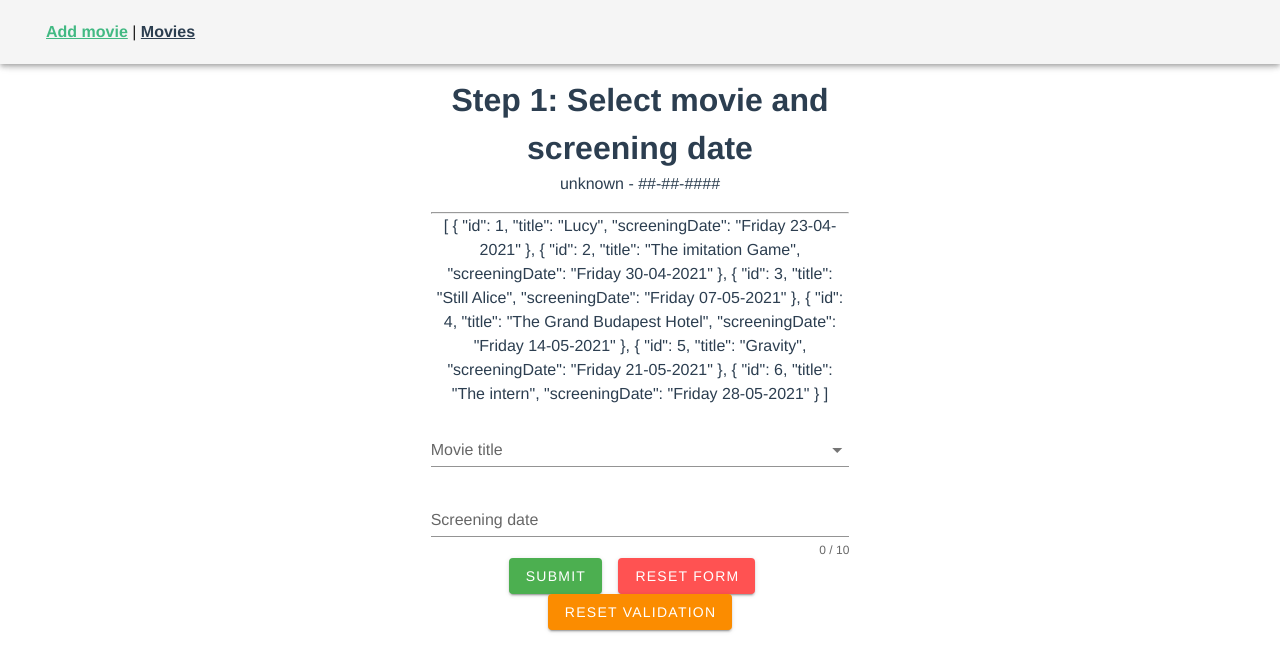
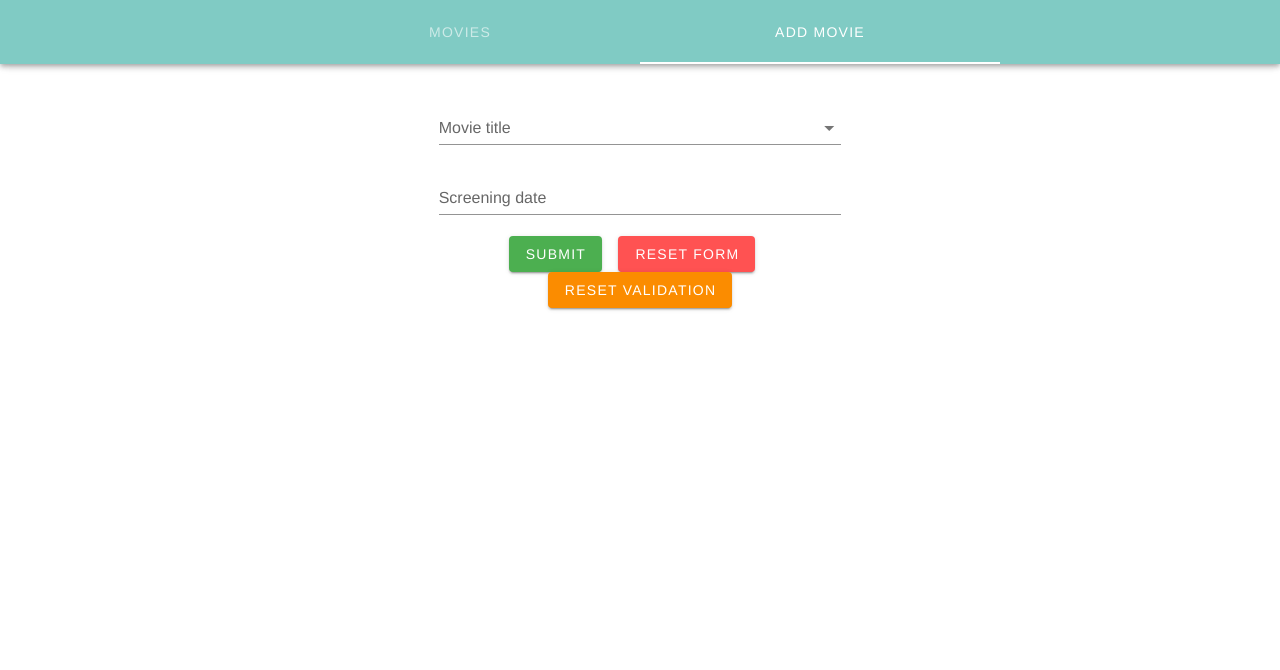
Before and after one commit to Hiltsje/gpal-assignment, a Vue app: page / in a window 1280 px wide. Shown: the top 670 px of the page. Built offline with nearby package versions, Linux system fonts and the light colour scheme.

Commit message:
add minor refactoring and navbar styling

```diff
--- a/src/App.vue
+++ b/src/App.vue
@@ -1,10 +1,14 @@
 <template>
 	<v-app>
-		<v-app-bar app>
-			<div id="nav">
-				<router-link to="/">Add movie</router-link> |
-				<router-link to="/movies">Movies</router-link>
-			</div>
+		<v-app-bar
+				color="teal lighten-3"
+				dark
+				app
+		>
+			<v-tabs fixed-tabs>
+				<v-tab to="/movies">Movies</v-tab>
+				<v-tab to="/">Add movie</v-tab>
+			</v-tabs>
 		</v-app-bar>
 
 		<v-main>
@@ -28,16 +32,4 @@
 		color: #2c3e50;
 	}
 
-	#nav {
-		padding: 30px;
-
-		a {
-			font-weight: bold;
-			color: #2c3e50;
-
-			&.router-link-exact-active {
-				color: #42b983;
-			}
-		}
-	}
 </style>
--- a/src/router/index.js
+++ b/src/router/index.js
@@ -1,7 +1,7 @@
 import Vue from 'vue'
 import VueRouter from 'vue-router'
 
-Vue.use(VueRouter)
+Vue.use(VueRouter);
 
 const routes = [
   {
@@ -14,12 +14,12 @@ const routes = [
     name: 'Movies',
     component: () => import('../views/Movies.vue')
   }
-]
+];
 
 const router = new VueRouter({
   mode: 'history',
   base: process.env.BASE_URL,
   routes
-})
+});
 
 export default router
--- a/src/views/AddMovies.vue
+++ b/src/views/AddMovies.vue
@@ -1,15 +1,11 @@
 <template>
-	<v-row no-gutters>
-		<v-col cols="12" offset-sm="1" sm="10" offset-md="2" md="8" offset-lg="4" lg="4" >
-
-			<h1>Step 1: Select movie and screening date</h1>
-			<p>{{movie.title ? movie.title : 'unknown'}} - {{movie.screeningDate ? movie.screeningDate : '##-##-####'}} </p>
-			<hr>
-			<p> {{storeMovies}}</p>
+	<v-row>
+		<v-col cols="12" offset-sm="1" sm="10" offset-md="2" md="8" offset-lg="4" lg="4">
 			<v-form
 					ref="form"
 					v-model="valid"
 					lazy-validation
+					class="mt-6"
 			>
 				<v-select
 						v-model="movie.title"
@@ -20,12 +16,10 @@
 				></v-select>
 				<v-text-field
 						v-model="movie.screeningDate"
-						:counter="10"
 						:rules="screeningDateRules"
 						label="Screening date"
 						required
 				></v-text-field>
-
 
 				<v-btn
 						:disabled="!valid"
@@ -35,7 +29,6 @@
 				>
 					Submit
 				</v-btn>
-
 				<v-btn
 						color="error"
 						class="mr-4"
@@ -43,7 +36,6 @@
 				>
 					Reset Form
 				</v-btn>
-
 				<v-btn
 						color="warning"
 						@click="resetValidation"
@@ -72,11 +64,6 @@
 				title: null,
 				screeningDate: null
 			},
-
-			movies: [{
-				title: 'vue title',
-				screeningDate: 'vue date'
-			}],
 			upcommingTitles: [
 				'Tulipani!',
 				'the Guernsey Literary and Potato Peel Pie Society',
@@ -94,30 +81,22 @@
 				visible: false
 			}
 		}),
-		computed: {
-			storeMovies () {
-				return this.$store.state.movies
-			}
-		},
 		methods: {
-			createMovie () {
-				this.$store.commit('createMovie',this.movie);
+			createMovie() {
+				this.$store.commit('createMovie', this.movie);
 				this.snackbar.text = this.movie.title + ' has been added';
 				this.snackbar.visible = true;
 			},
 			submitMovie() {
-				if(this.$refs.form.validate()) {
+				if (this.$refs.form.validate()) {
 					this.createMovie();
 				}
-				console.log('submit clicked');
-
 			},
 			validate() {
 				this.$refs.form.validate()
 			},
 			reset() {
-				this.$refs.form.reset()
-				this.decrement();
+				this.$refs.form.reset();
 			},
 			resetValidation() {
 				this.$refs.form.resetValidation()
--- a/src/views/Movies.vue
+++ b/src/views/Movies.vue
@@ -1,11 +1,8 @@
 <template>
-	<div>
-		<v-row no-gutters>
+	<div class="mt-10">
+		<v-row>
 			<v-col cols="12" offset-sm="1" sm="10" offset-md="2" md="8" offset-lg="4" lg="4">
-				<h1>Movies</h1>
-
-
-				<v-row no-gutters>
+				<v-row>
 					<v-col cols="12" sm="6" md="4" lg="4">
 						<p>Total movies: {{movies.length}}</p>
 					</v-col>
@@ -14,7 +11,7 @@
 					</v-col>
 				</v-row>
 
-				<v-row no-gutters>
+				<v-row>
 					<v-col cols="12">
 						<v-data-table
 								v-model="selected"
@@ -105,7 +102,7 @@
 		},
 		methods: {
 			deleteMovies() {
-				this.$store.commit('deleteMovies', this.selected)
+				this.$store.commit('deleteMovies', this.selected);
 				this.snackbar.text = 'Movie(s) have been successfully deleted';
 				this.snackbar.visible = true;
 				this.selected = [];
```
